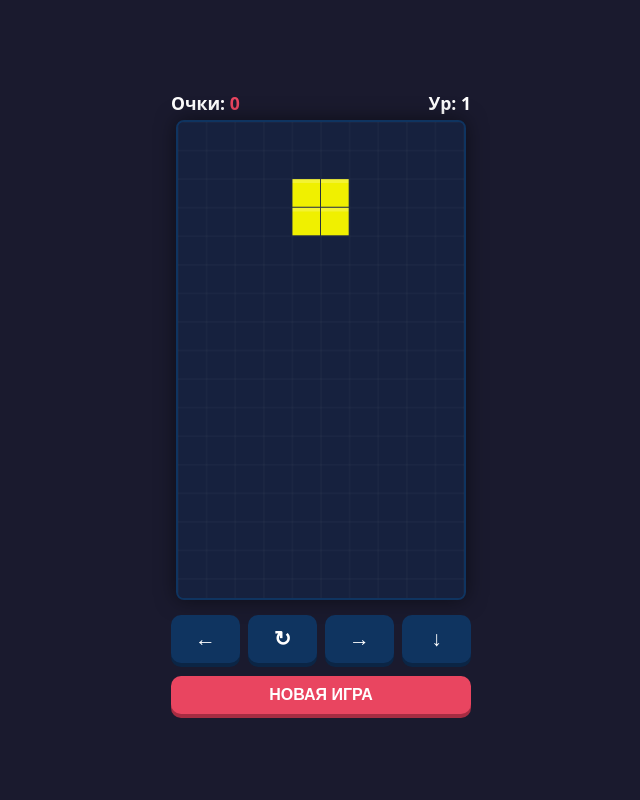
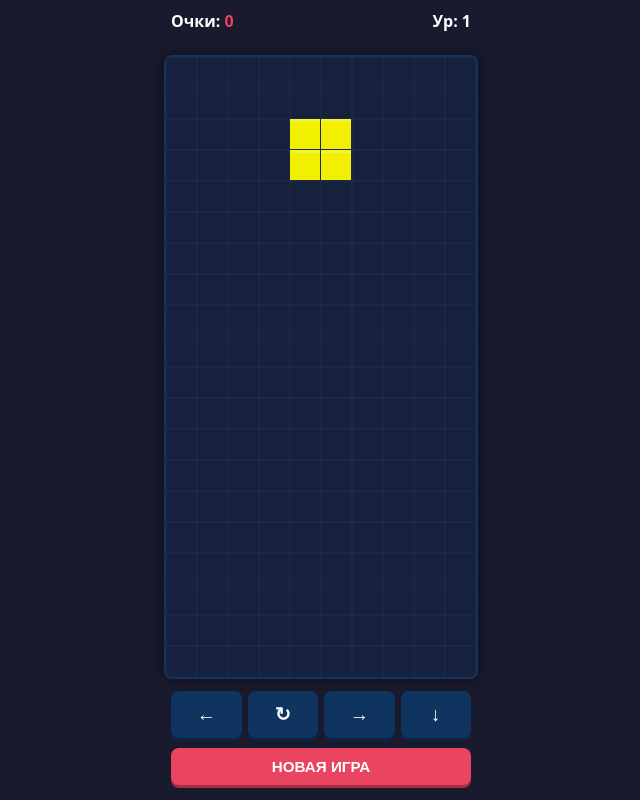
Before and after one commit to rafaelgilmanov-cmd/tetris-apk, a website: page www/index.html in a window 1280 px wide. Both pictures are taken after a click on the button "НОВАЯ ИГРА". Shown: the whole page, without its empty margins (319-959 px from the left). Drawn offline with Linux system fonts and the light colour scheme.

Commit message:
Update index.html

```diff
--- a/www/index.html
+++ b/www/index.html
@@ -2,7 +2,7 @@
 <html lang="ru">
 <head>
     <meta charset="UTF-8">
-    <meta name="viewport" content="width=device-width, initial-scale=1.0, maximum-scale=1.0, user-scalable=no">
+    <meta name="viewport" content="width=device-width, initial-scale=1.0, maximum-scale=1.0, user-scalable=no, viewport-fit=cover">
     <title>Тетрис</title>
     <style>
         * { box-sizing: border-box; -webkit-tap-highlight-color: transparent; user-select: none; }
@@ -10,50 +10,60 @@
             margin: 0; padding: 0;
             background: #1a1a2e; color: #fff;
             font-family: system-ui, -apple-system, sans-serif;
-            display: flex; flex-direction: column; align-items: center; justify-content: center;
-            height: 100vh; overflow: hidden;
+            display: flex; flex-direction: column; align-items: center; justify-content: space-between;
+            height: 100vh; height: 100dvh; /* Используем 100dvh для точной высоты экрана */
+            overflow: hidden;
         }
         .header {
             display: flex; justify-content: space-between; width: 100%; max-width: 320px;
-            padding: 5px 10px; font-size: 1.1rem; font-weight: bold;
+            padding: 10px; font-size: 1rem; font-weight: bold;
         }
         .score span { color: #e94560; }
+
+        /* Контейнер для канваса центрирует его */
+        .canvas-container {
+            flex-grow: 1;
+            display: flex;
+            justify-content: center;
+            align-items: center;
+            width: 100%;
+        }
+
         canvas {
             background: #16213e;
             border-radius: 8px;
-            box-shadow: 0 0 20px rgba(0,0,0,0.5);
+            box-shadow: 0 0 15px rgba(0,0,0,0.5);
             border: 2px solid #0f3460;
-            /* Важно: не даем канвасу растягиваться больше нужного */
-            max-height: 60vh;
-            width: auto;
-            object-fit: contain;
         }
+
         .controls {
             display: grid;
             grid-template-columns: repeat(4, 1fr);
-            gap: 8px;
-            margin-top: 15px;
+            gap: 6px;
+            margin-bottom: 15px;
             width: 100%; max-width: 320px; padding: 0 10px;
         }
         button {
             background: #0f3460; color: white; border: none;
-            padding: 12px 0; border-radius: 10px;
-            font-size: 1.3rem; font-weight: bold;
-            box-shadow: 0 4px 0 #0b2545;
-            transition: transform 0.1s, box-shadow 0.1s;
+            padding: 12px 0; border-radius: 8px;
+            font-size: 1.2rem; font-weight: bold;
+            box-shadow: 0 3px 0 #0b2545;
         }
         button:active {
-            transform: translateY(4px);
+            transform: translateY(3px);
             box-shadow: 0 0 0 #0b2545;
         }
-        .btn-start { background: #e94560; box-shadow: 0 4px 0 #a62c42; grid-column: span 4; font-size: 1rem; margin-top: 5px; padding: 10px;}
+        .btn-start {
+            background: #e94560; box-shadow: 0 3px 0 #a62c42;
+            grid-column: span 4; font-size: 0.95rem; padding: 10px;
+            margin-top: 4px;
+        }
         .game-over {
             position: absolute; top: 0; left: 0; right: 0; bottom: 0;
             background: rgba(0,0,0,0.85); display: none;
             flex-direction: column; align-items: center; justify-content: center; z-index: 10;
         }
-        .game-over h2 { color: #e94560; font-size: 2rem; margin-bottom: 10px; }
-        .game-over button { padding: 15px 30px; font-size: 1.2rem; }
+        .game-over h2 { color: #e94560; font-size: 1.8rem; margin-bottom: 10px; }
     </style>
 </head>
 <body>
@@ -63,8 +73,9 @@
         <div id="level">Ур: 1</div>
     </div>
 
-    <!-- Размеры канваса заданы жестко в атрибутах -->
-    <canvas id="game" width="300" height="500"></canvas>
+    <div class="canvas-container">
+        <canvas id="game"></canvas>
+    </div>
 
     <div class="controls">
         <button id="left">←</button>
@@ -86,8 +97,32 @@
 
     const COLS = 10;
     const ROWS = 20;
-    // Вычисляем размер блока исходя из реальных размеров канваса
-    const BLOCK_SIZE = canvas.width / COLS;
+    let BLOCK_SIZE = 20; // Временное значение, пересчитаем при старте
+
+    // Эта функция подгоняет размер поля под экран телефона
+    function resizeCanvas() {
+        const container = document.querySelector('.canvas-container');
+        // Берем доступную высоту и ширину
+        const maxWidth = container.clientWidth - 20;
+        const maxHeight = container.clientHeight - 10;
+
+        // Вычисляем идеальный размер блока
+        const blockW = Math.floor(maxWidth / COLS);
+        const blockH = Math.floor(maxHeight / ROWS);
+
+        // Берем наименьшее, чтобы все влезло
+        BLOCK_SIZE = Math.min(blockW, blockH);
+
+        // Задаем жесткие размеры канвасу (никаких CSS-растяжений!)
+        canvas.width = COLS * BLOCK_SIZE;
+        canvas.height = ROWS * BLOCK_SIZE;
+
+        drawBoard(); // Перерисовываем при изменении размера
+    }
+
+    // Вызываем при старте и при повороте экрана
+    window.addEventListener('resize', resizeCanvas);
+    window.addEventListener('orientationchange', () => setTimeout(resizeCanvas, 100));
 
     let board = [];
     let score = 0;
@@ -118,14 +153,13 @@
         ctx.fillStyle = color;
         ctx.fillRect(x * BLOCK_SIZE, y * BLOCK_SIZE, BLOCK_SIZE - 1, BLOCK_SIZE - 1);
         ctx.fillStyle = 'rgba(255,255,255,0.2)';
-        ctx.fillRect(x * BLOCK_SIZE, y * BLOCK_SIZE, BLOCK_SIZE - 1, 4);
+        ctx.fillRect(x * BLOCK_SIZE, y * BLOCK_SIZE, BLOCK_SIZE - 1, 3);
     }
 
     function drawBoard() {
         ctx.fillStyle = '#16213e';
         ctx.fillRect(0, 0, canvas.width, canvas.height);
 
-        // Рисуем сетку
         ctx.strokeStyle = 'rgba(255,255,255,0.05)';
         ctx.lineWidth = 1;
         for (let i = 0; i <= COLS; i++) {
@@ -135,22 +169,16 @@
             ctx.beginPath(); ctx.moveTo(0, i * BLOCK_SIZE); ctx.lineTo(canvas.width, i * BLOCK_SIZE); ctx.stroke();
         }
 
-        // Рисуем упавшие блоки
         for (let y = 0; y < ROWS; y++) {
             for (let x = 0; x < COLS; x++) {
-                if (board[y][x] !== 0) {
-                    drawBlock(x, y, board[y][x]);
-                }
+                if (board[y][x] !== 0) drawBlock(x, y, board[y][x]);
             }
         }
 
-        // Рисуем текущую падающую фигуру
         if (currentPiece) {
             currentPiece.forEach((row, y) => {
                 row.forEach((value, x) => {
-                    if (value) {
-                        drawBlock(currentX + x, currentY + y, currentColor);
-                    }
+                    if (value) drawBlock(currentX + x, currentY + y, currentColor);
                 });
             });
         }
@@ -163,9 +191,7 @@
         currentX = Math.floor((COLS - currentPiece[0].length) / 2);
         currentY = 0;
 
-        if (collide()) {
-            gameOver();
-        }
+        if (collide()) gameOver();
     }
 
     function collide() {
@@ -186,11 +212,7 @@
     function merge() {
         currentPiece.forEach((row, y) => {
             row.forEach((value, x) => {
-                if (value) {
-                    if (currentY + y >= 0) {
-                        board[currentY + y][currentX + x] = currentColor;
-                    }
-                }
+                if (value && currentY + y >= 0) board[currentY + y][currentX + x] = currentColor;
             });
         });
         clearLines();
@@ -222,22 +244,16 @@
 
     function rotate() {
         if (!currentPiece) return;
-        const newPiece = currentPiece[0].map((_, i) =>
-            currentPiece.map(row => row[i]).reverse()
-        );
+        const newPiece = currentPiece[0].map((_, i) => currentPiece.map(row => row[i]).reverse());
         const oldPiece = currentPiece;
         currentPiece = newPiece;
-        if (collide()) {
-            currentPiece = oldPiece;
-        }
+        if (collide()) currentPiece = oldPiece;
     }
 
     function move(dir) {
         if (!currentPiece) return;
         currentX += dir;
-        if (collide()) {
-            currentX -= dir;
-        }
+        if (collide()) currentX -= dir;
     }
 
     function drop() {
@@ -256,9 +272,8 @@
         lastTime = time;
 
         dropCounter += deltaTime;
-        if (dropCounter > dropInterval) {
-            drop();
-        }
+        if (dropCounter > dropInterval) drop();
+
         drawBoard();
         requestAnimationFrame(update);
     }
@@ -272,7 +287,10 @@
         document.getElementById('level').innerText = 'Ур: 1';
         document.getElementById('gameOverScreen').style.display = 'none';
         gameRunning = true;
+
+        resizeCanvas(); // Пересчитываем размер поля перед началом
         spawnPiece();
+
         lastTime = performance.now();
         update();
     }
@@ -283,7 +301,7 @@
         document.getElementById('gameOverScreen').style.display = 'flex';
     }
 
-    // Кнопки
+    // Управление
     document.getElementById('left').addEventListener('click', () => { if(gameRunning) move(-1); });
     document.getElementById('right').addEventListener('click', () => { if(gameRunning) move(1); });
     document.getElementById('down').addEventListener('click', () => { if(gameRunning) drop(); });
@@ -291,7 +309,6 @@
     document.getElementById('startBtn').addEventListener('click', startGame);
     document.getElementById('restartBtn').addEventListener('click', startGame);
 
-    // Свайпы
     let touchStartX = 0;
     let touchStartY = 0;
     let touchMoved = false;
@@ -305,27 +322,26 @@
     canvas.addEventListener('touchmove', e => {
         if (!gameRunning) return;
         const touchX = e.touches[0].clientX;
-        const touchY = e.touches[0].clientY;
         const diffX = touchX - touchStartX;
-        const diffY = touchY - touchStartY;
 
-        if (Math.abs(diffX) > Math.abs(diffY)) {
         if (Math.abs(diffX) > 30) {
             move(diffX > 0 ? 1 : -1);
             touchStartX = touchX;
             touchMoved = true;
         }
-        }
     }, {passive: true});
 
     canvas.addEventListener('touchend', e => {
         if (!gameRunning || touchMoved) return;
-        // Если это был просто тап (без свайпа), поворачиваем фигуру
         rotate();
     });
 
+    // Инициализация при запуске приложения
+    window.onload = () => {
+        resizeCanvas();
         createBoard();
         drawBoard();
+    };
 </script>
 </body>
 </html>
```
Lines whose indentation alone changed are shown as unchanged.
